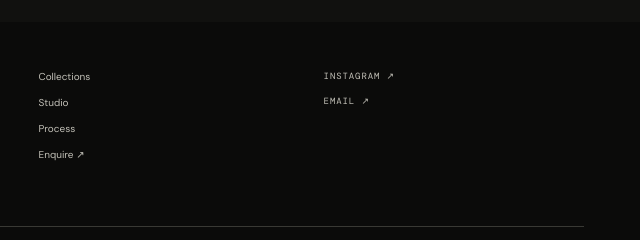
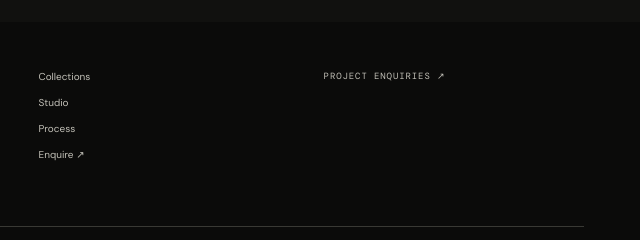
Before and after one commit to akale2715-admin/AVEN-website, a plain HTML site: page index.html in a window 1280 px wide. Shown: the part 7490-7730 px from the top of the page, 640-1280 px from the left. Drawn offline with nearby package versions, Linux system fonts and the light colour scheme; a web font is replaced by a local one.

Commit message:
Remove generic social link until AVEN profile is connected

```diff
--- a/index.html
+++ b/index.html
@@ -96,7 +96,7 @@
     </section>
   </main>
 
-  <footer class="footer"><div class="footer-main"><a class="footer-logo" href="#top">AVEN<span>®</span></a><p>Custom apparel & merchandise.<br>Made around your identity.</p><div class="footer-nav"><a href="#collections">Collections</a><a href="#point-of-view">Studio</a><a href="#method">Process</a><a href="#contact">Enquire ↗</a></div><div class="footer-social"><a href="https://instagram.com/" target="_blank" rel="noreferrer">INSTAGRAM ↗</a><a href="mailto:atharvakale.co@gmail.com">EMAIL ↗</a></div></div><div class="footer-bottom"><span>© <span id="year"></span> AVEN® — ALL RIGHTS RESERVED</span><a href="#top">BACK TO TOP ↑</a><span>MADE TO ORDER / INDIA</span></div></footer>
+  <footer class="footer"><div class="footer-main"><a class="footer-logo" href="#top">AVEN<span>®</span></a><p>Custom apparel & merchandise.<br>Made around your identity.</p><div class="footer-nav"><a href="#collections">Collections</a><a href="#point-of-view">Studio</a><a href="#method">Process</a><a href="#contact">Enquire ↗</a></div><div class="footer-social"><a href="mailto:atharvakale.co@gmail.com">PROJECT ENQUIRIES ↗</a></div></div><div class="footer-bottom"><span>© <span id="year"></span> AVEN® — ALL RIGHTS RESERVED</span><a href="#top">BACK TO TOP ↑</a><span>MADE TO ORDER / INDIA</span></div></footer>
   <a class="floating-cta" href="#contact">HAVE A PROJECT? <span>LET'S TALK ↗</span></a>
   <script src="script.js"></script>
 </body>
```
